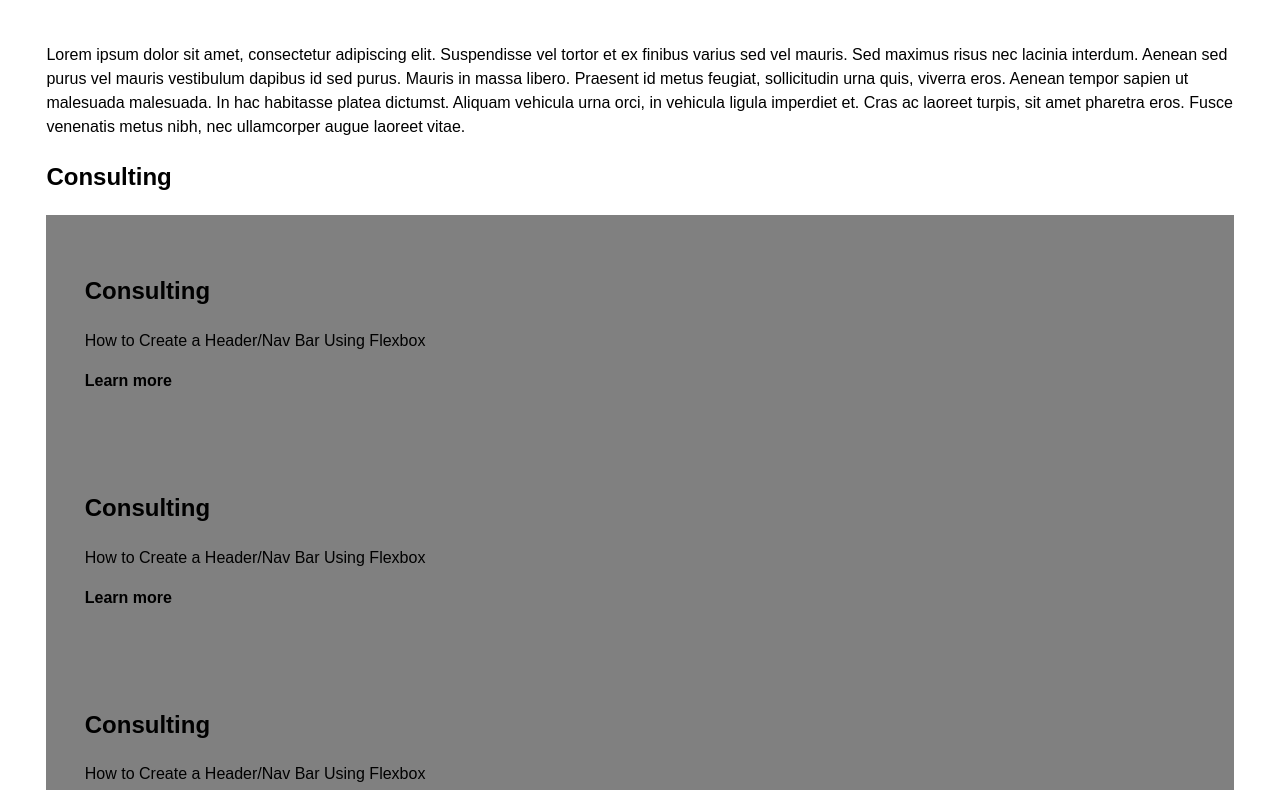
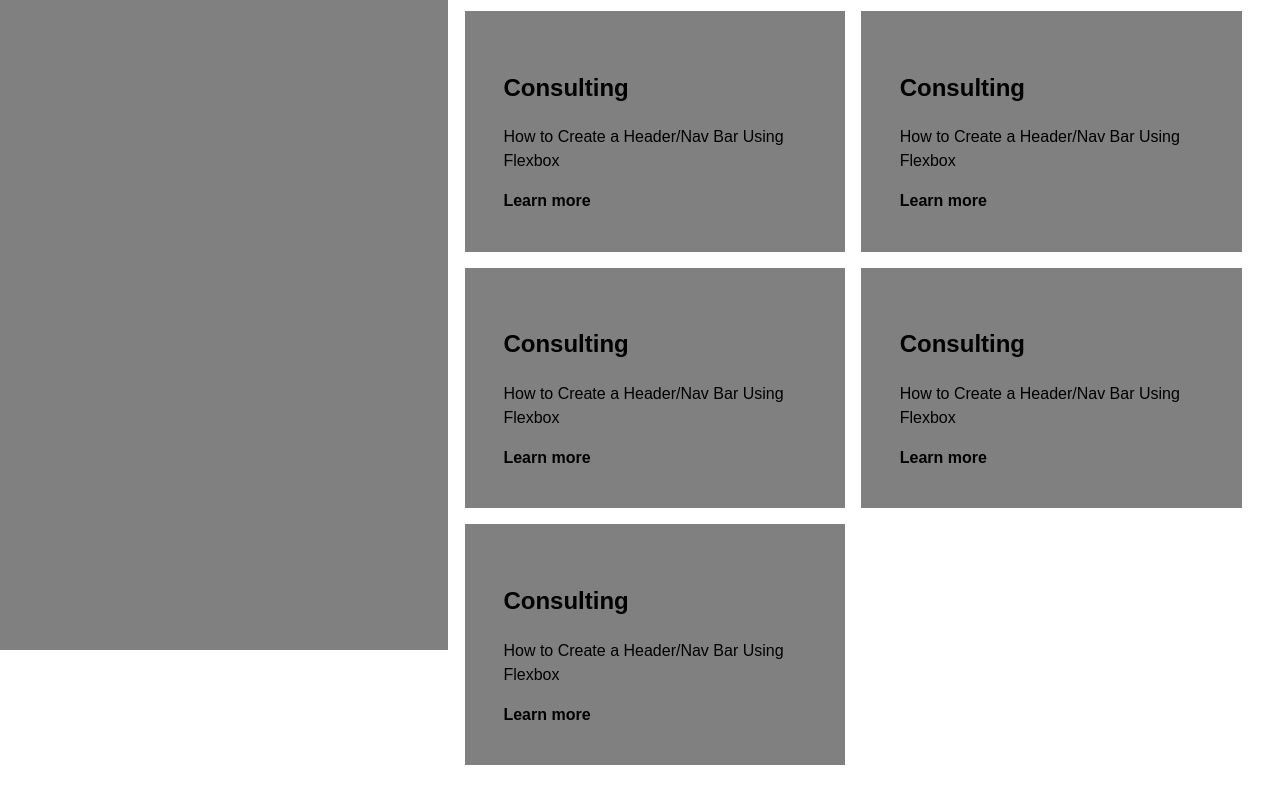
Before and after one commit to NRokicka/portfolio, a plain HTML site: page index.html in a window 1280 px wide. Shown: the part 278-1068 px from the top of the page. Drawn offline with Linux system fonts and the light colour scheme.

Commit message:
add file

```diff
--- a/css/base.css
+++ b/css/style.css
@@ -11,6 +11,7 @@ a {
 header {
     background-color: gray;
     padding: 5vw;
+
 }
 .grid_item {
      background-color: gray;
--- a/css/base-layout.css
+++ b/css/style_layout.css
@@ -4,8 +4,15 @@
 article {
     padding: 3vw;
 }
-@media only screen and (max-with: 900px) {
-    header {
+.grid {
+        display: grid;
+        grid-template-columns: 1fr;
+        grid-template-rows: auto;
+        grid-row-gap: 1rem;
+    }
+
+ @media only screen and (max-width:900px){
+   header {
         display: grid;
         justify-items: center;
         align-items: center;
@@ -17,9 +24,10 @@ article {
         grid-template-rows: auto;
         grid-row-gap: 1rem;
     }
-}
-@media only screen and (min-with: 901px) {
-    .container {
+    }
+ @media only screen and (min-width:901px){
+        /* styles for browsers larger than 901px; */
+        .container {
     grid-template-columns: 1fr 2fr;
     grid-template-rows: auto;
     }
@@ -27,9 +35,14 @@ article {
         display: grid;
         grid-template-columns: 1fr 1fr;
         grid-template-rows: auto;
-        grid-row-gap: 1rem;
+        grid-gap: 1rem;
     }
-     header {
+    header {
         position: fixed;
+        width: 25vw;
+        height: 100vh;
     }
+    article {
+    grid-column-start: 2;
 }
+    }
--- a/index.html
+++ b/index.html
@@ -5,9 +5,9 @@
     <meta charset="UTF-8">
     <meta name="viewport" content="width=device-width, initial-scale=1">
     <title>Portfolio</title>
-
-    <link rel="stylesheet" href="css/base.css">
-    <link rel="stylesheet" href="css/base-layout.css">
+    <link rel="stylesheet" href="css/normalize.css"  type="text/css">
+    <link rel="stylesheet" href="css/style.css"  type="text/css">
+     <link rel="stylesheet" href="css/style_layout.css"  type="text/css">
 </head>
 
 <body>
```
